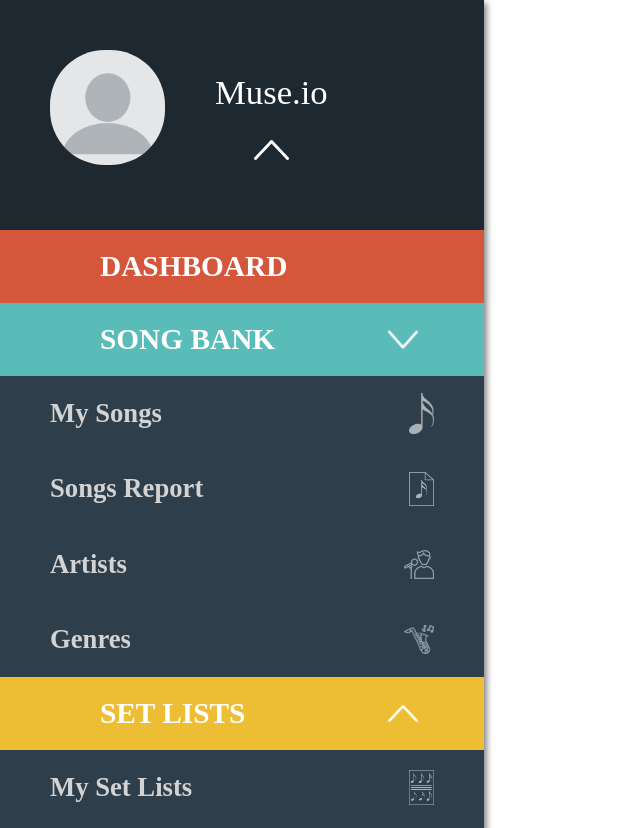
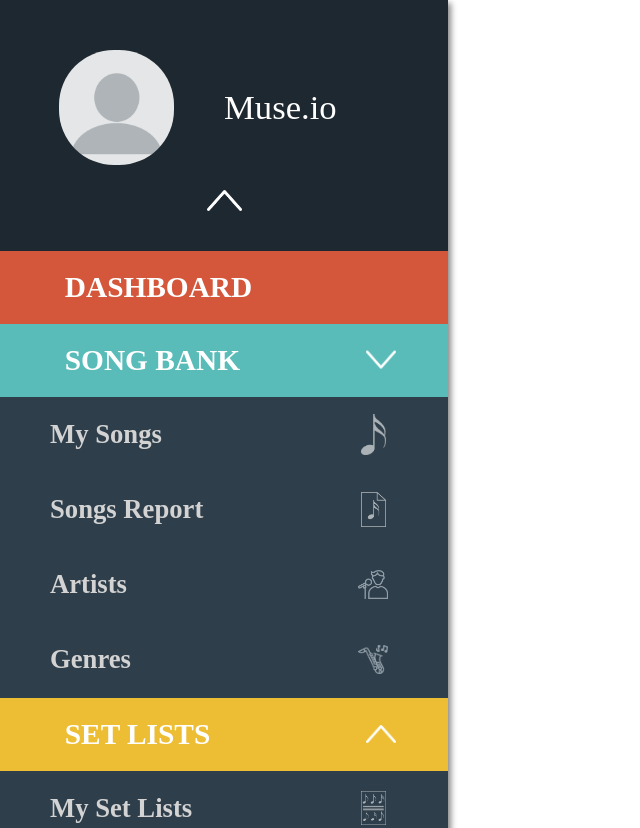
Before and after one commit to david-ruffner/museio, a plain HTML site: page dashboard/index.html in a window 1280 px wide. Shown: the top 828 px of the page, without its empty margins (0-640 px from the left). Drawn offline with nearby package versions, Linux system fonts and the light colour scheme; sample sign-in values are in the browser's storage; a web font is replaced by a local one.

Commit message:
Made some tweaks to the navbar

```diff
--- a/css/navbar.css
+++ b/css/navbar.css
@@ -4,7 +4,7 @@
     margin: 0;
     padding: 0;
     display: grid;
-    grid-template-columns: 25% auto;
+    grid-template-columns: 35% auto;
     grid-template-rows: auto;
     background-color: white;
     position: absolute;
@@ -14,15 +14,16 @@
     width: 115px;
     height: 115px;
     border-radius: 55px;
-    grid-row: 1 / -1;
+    grid-row: 1;
     grid-column: 1;
-    margin-left: 50px;
+    justify-self: right;
+    margin-right: 50px;
 }
 
 #sidebar_login_container {
     display: grid;
     grid-template-rows: repeat(2, max-content);
-    grid-template-columns: repeat(2, max-content) auto;
+    grid-template-columns: repeat(2, 1fr);
     margin-bottom: 15px;
     margin-top: 50px;
 }
@@ -34,15 +35,15 @@
     color: white;
     grid-row: 1;
     grid-column: 2;
-    margin-left: 50px;
+    align-self: center;
 }
 
 .user_options_toggle {
     justify-self: center;
     grid-row: 2;
-    grid-column: 2;
-    margin-left: 50px;
+    grid-column: 1 / -1;
     transition: transform 0.2s;
+    margin-top: 25px;
 }
 
 .user_options_toggle:hover {
@@ -50,7 +51,7 @@
 }
 
 .user_options_container {
-    margin-bottom: 50px;
+    margin-bottom: 25px;
     height: 0;
     overflow: hidden;
 }
@@ -59,7 +60,7 @@
     grid-column: 1;
     grid-row: 1;
     background-color: #1e2830;
-    width: max-content;
+    width: 100%;
     box-shadow: 3px 3px 6px #888;
 }
 
@@ -78,7 +79,7 @@
 
 .sidebar_category_header_container {
     display: grid;
-    grid-template-columns: 2fr 1fr;
+    grid-template-columns: 10% 2fr 1fr;
     grid-template-rows: max-content;
     height: max-content;
 }
@@ -117,7 +118,8 @@
     font-family: Raleway Medium;
     font-weight: 700;
     font-size: 22pt;
-    padding-left: 100px;
+    grid-column: 2;
+    /* padding-left: 100px; */
     margin: 0;
 }
 
@@ -175,7 +177,7 @@
 
 .sidebar_category_options_header_container {
     display: grid;
-    grid-template-columns: repeat(2, 1fr);
+    grid-template-columns: 2fr 1fr;
     grid-template-rows: auto;
 }
 
@@ -191,8 +193,7 @@
 
 .sidebar_category_options_icon {
     align-self: center;
-    justify-self: right;
-    margin-right: 50px;
+    justify-self: center;
     opacity: 0.6;
     filter: brightness(150%);
 }
@@ -371,6 +372,19 @@
 }
 
 /* BEGIN media queries */
+/* @media only screen and (max-width: 1500px) and (min-width: 1201px) {
+    body {
+        grid-template-columns: 37% auto;
+    }
+}
+
+
+@media only screen and (max-width: 1200px) and (min-width: 1101px) {
+    body {
+        grid-template-columns: 40% auto;
+    }
+} */
+
 @media only screen and (max-width: 1100px) {
     body {
         grid-template-columns: auto;
--- a/dashboard/index.html
+++ b/dashboard/index.html
@@ -146,6 +146,10 @@
             </div>
         </div>
 
+        <div id="dashboard_container">
+
+        </div>
+
         <div id="reset_password_background">
             <div id="reset_password_container">
                 <div id="reset_password_text_height_test">
```
Also changed, not shown: dashboard/js/dashboard.js (+0 -102 lines).
